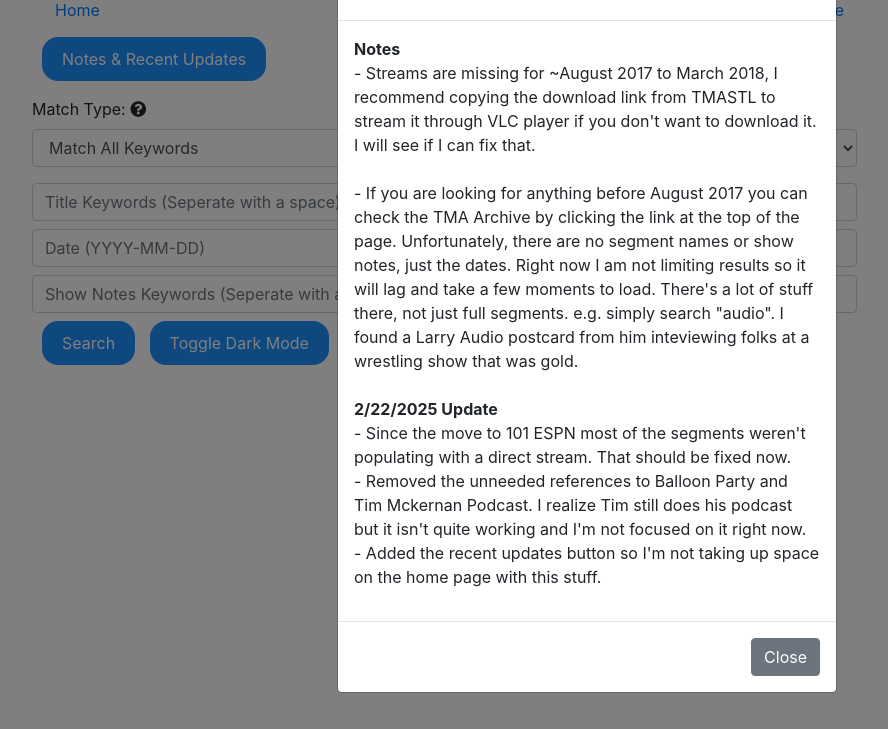
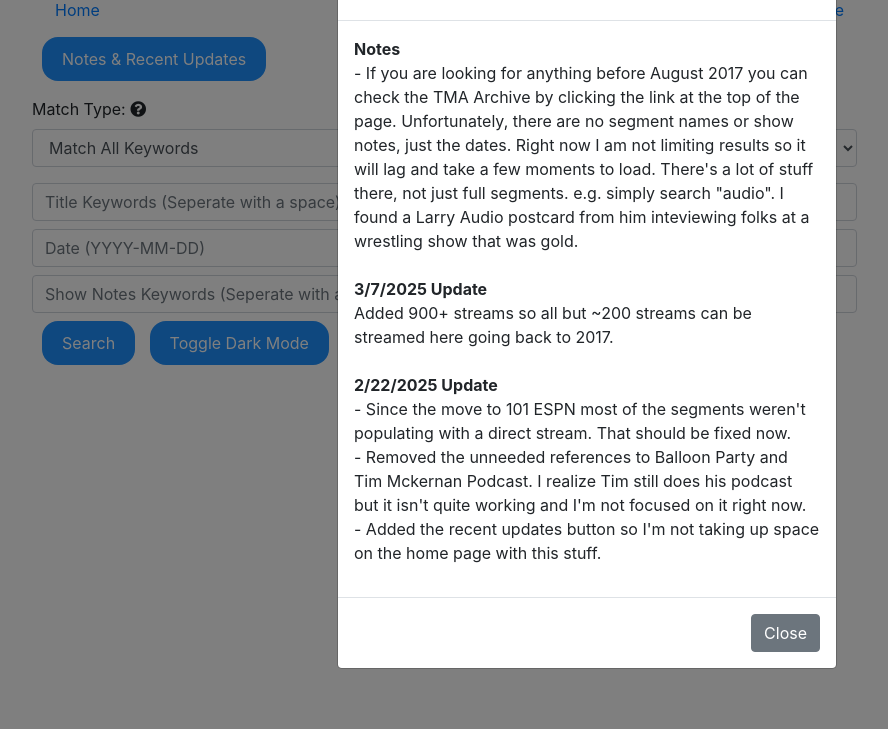
Before and after one commit to axe08/TMASearcher, a Flask app: page / in a window 1280 px wide, after a click on "Notes & Recent Updates". Shown: the part 71-800 px from the top of the page, without its empty margins (53-941 px from the left). Run offline with Flask 3, Linux system fonts and the light colour scheme; data that the repository does not hold is empty; some libraries are stand-ins or nearby versions.

Commit message:
news update

```diff
--- a/templates/index.html
+++ b/templates/index.html
@@ -451,10 +451,11 @@ function seekAudio(seconds) {
         <div class="modal-body">
             <p>
                 <b>Notes</b>
-                <br>- Streams are missing for ~August 2017 to March 2018, I recommend copying the download link from TMASTL to stream it through VLC player if you don't want to download it.
-                I will see if I can fix that.<br><br>
-                - If you are looking for anything before August 2017 you can check the TMA Archive by clicking the link at the top of the page.
+                <br>- If you are looking for anything before August 2017 you can check the TMA Archive by clicking the link at the top of the page.
                 Unfortunately, there are no segment names or show notes, just the dates. Right now I am not limiting results so it will lag and take a few moments to load. There's a lot of stuff there, not just full segments. e.g. simply search "audio". I found a Larry Audio postcard from him inteviewing folks at a wrestling show that was gold.
+                <br><br>
+                <b>3/7/2025 Update</b>
+                <br>Added 900+ streams so all but ~200 streams can be streamed here going back to 2017.
                 <br><br>
                 <b>2/22/2025 Update</b>
                 <br>- Since the move to 101 ESPN most of the segments weren't populating with a direct stream. That should be fixed now.
```
